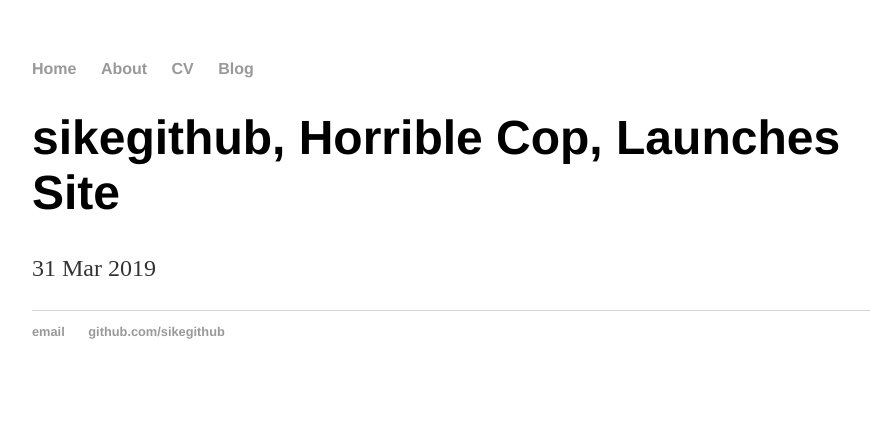
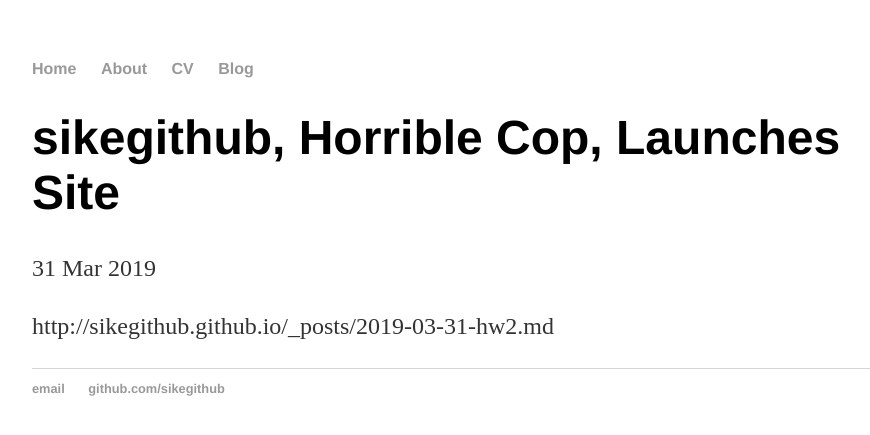
Before and after one commit to sikegithub/sikegithub.github.io, a Jekyll site: the page built from _posts/2019-03-31-hw2.md, in a window 1280 px wide. Shown: the top 435 px of the page, without its empty margins (160-1030 px from the left). Built offline with Jekyll 4.4.1, drawn with Linux system fonts in a browser that asks for light colours; part of the change alters nothing that is shown.

Commit message:
Update 2019-03-31-hw2.md

```diff
--- a/_posts/2019-03-31-hw2.md
+++ b/_posts/2019-03-31-hw2.md
@@ -3,3 +3,4 @@ layout: post
 title: "sikegithub, Horrible Cop, Launches Site"
 date: 2019-03-31
 ---
+http://sikegithub.github.io/_posts/2019-03-31-hw2.md
```
